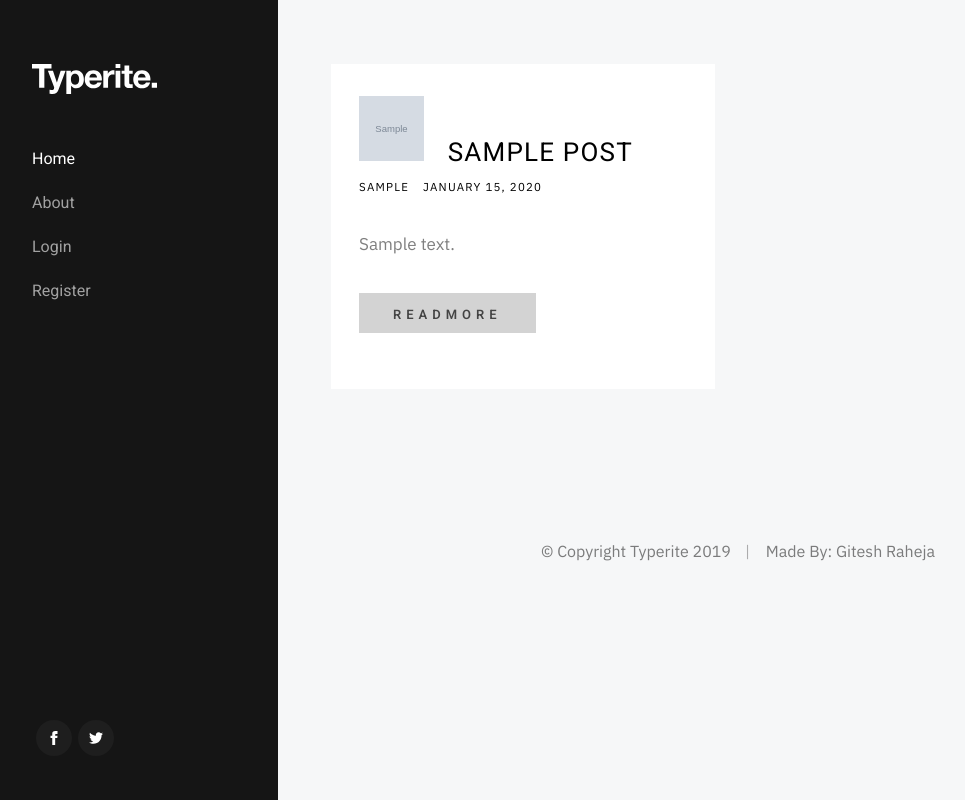
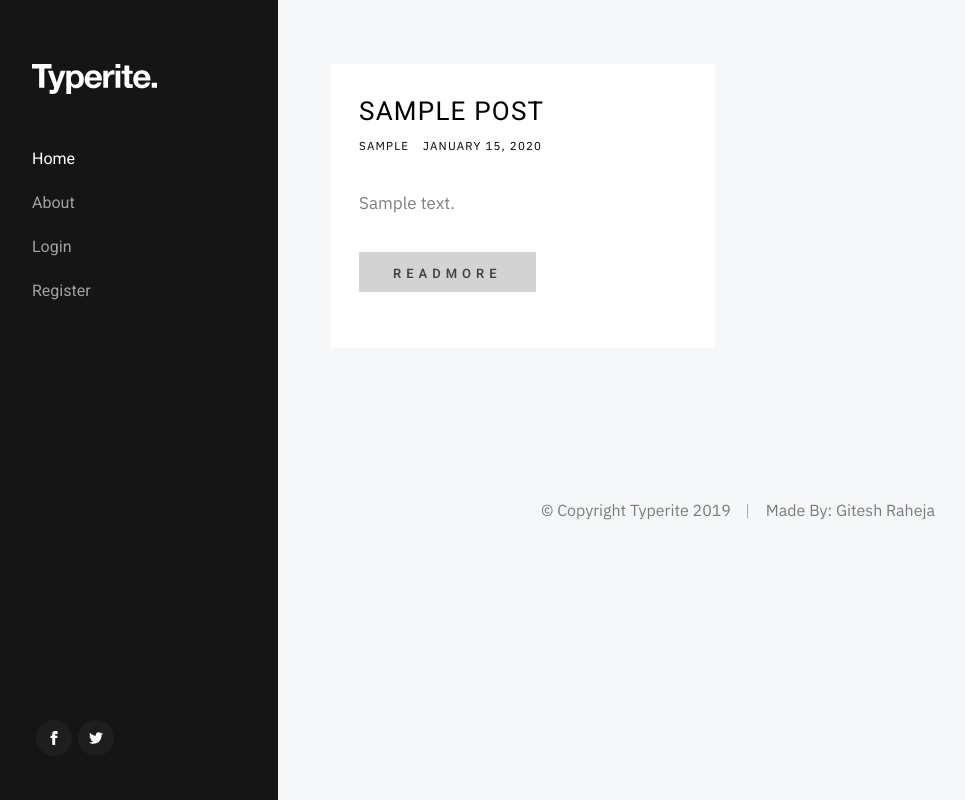
Before and after one commit to giteshraheja/django_project_blog, a Django app: page / in a window 1280 px wide. Shown: the whole page, without its empty margins (12-977 px from the left). Run offline with Django 3.2, Linux system fonts and the light colour scheme; tables that the repository leaves empty hold one stand-in row (values such as "Sample post"); grey boxes marked "Sample" are stand-in pictures; some libraries are stand-ins or nearby versions.

Commit message:
Removed pic

```diff
--- a/blog/templates/blog/home.html
+++ b/blog/templates/blog/home.html
@@ -10,7 +10,7 @@
                             <div class="entry__header">
                                 <div class="entry__meta">
                                     <h1 class="entry__title"><span>
-                                        <img class="article-img" src="{{ post.author.profile.image.url }}">
+{#                                        <img class="article-img" src="{{ post.author.profile.image.url }}">#}
                                         <a class="article-title" href="{% url 'post-detail' post.id %}">{{ post.title }}
                                         </a></span></h1>
                                     <span class="entry__meta-cat">
```
